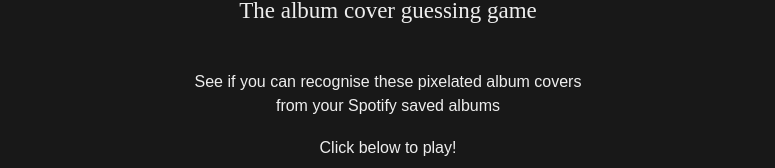
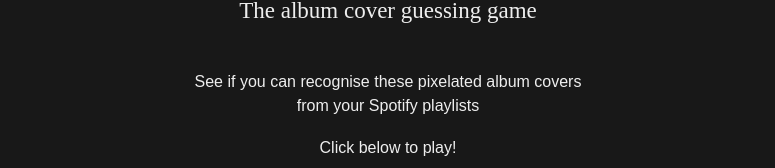
Before and after one commit to shawn-nyk/got-it-covered, a React (Create React App) app in the folder client/: page / in a window 1280 px wide. Shown: the part 345-513 px from the top of the page, without its empty margins (252-1027 px from the left). Built offline with nearby package versions, Linux system fonts and the light colour scheme; a web font is replaced by a local one; what spotify-web-api-node would draw is missing.

Commit message:
Update login page text

```diff
--- a/client/src/Login.js
+++ b/client/src/Login.js
@@ -13,7 +13,7 @@
       <div className="extras">
         See if you can recognise these pixelated album covers
         <br />
-        from your Spotify saved albums
+        from your Spotify playlists
       </div>
       <div className="extras" style={{ fontWeight: 500 }}>
         Click below to play!
```
